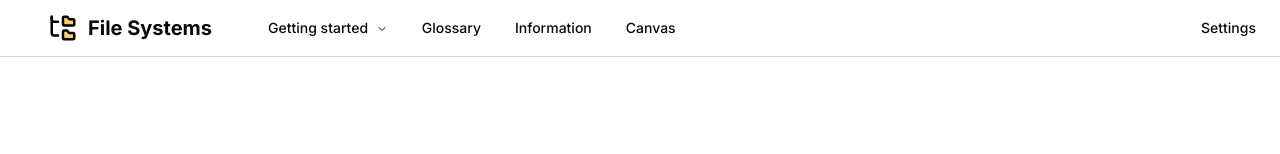
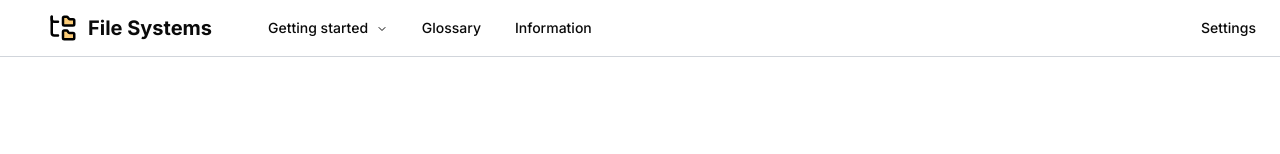
Before and after one commit to JiahuiChen99/filesystems, a Next.js app: page / in a window 1280 px wide. Shown: the top 154 px of the page. Built offline with nearby package versions, Linux system fonts and the light colour scheme.

Commit message:
fix: :fire: remove canvas from navigation bar, the page does not exist

```diff
--- a/src/components/common/navbar/nav-bar.tsx
+++ b/src/components/common/navbar/nav-bar.tsx
@@ -134,16 +134,6 @@ export function Navbar() {
               <Link href="/information">Information</Link>
             </NavigationMenuLink>
           </NavigationMenuItem>
-
-          <NavigationMenuItem>
-            <NavigationMenuLink
-              asChild
-              className={navigationMenuTriggerStyle()}
-            >
-              <Link href="/canvas">Canvas</Link>
-            </NavigationMenuLink>
-          </NavigationMenuItem>
-
           <React.Suspense fallback={null}>
             <NavbarSettings />
           </React.Suspense>
```
